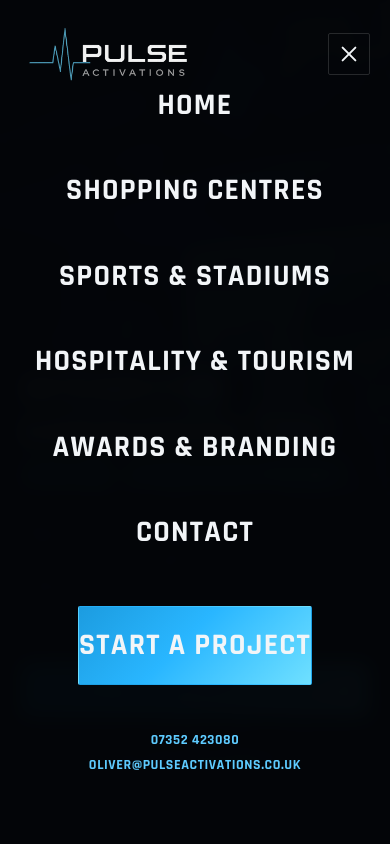
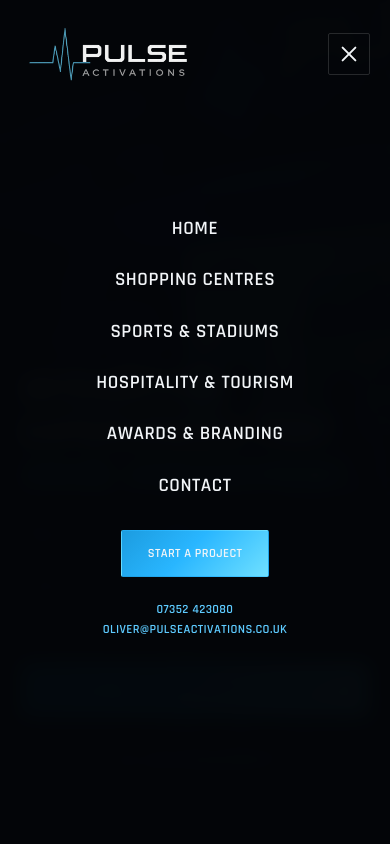
Before and after one commit to dotcomsolutionsAB/pulse_activation, a plain HTML site: page index.html in a window 390 px wide. Both pictures are taken after a click on the button "Toggle menu". Shown: the top 844 px of the page. Drawn offline with Linux system fonts and the light colour scheme.

Commit message:
Tighten mobile nav sizing

```diff
--- a/assets/css/style.css
+++ b/assets/css/style.css
@@ -248,7 +248,7 @@
   z-index: 999;
   display:flex; flex-direction:column;
   align-items:center; justify-content:center;
-  gap: 8px;
+  gap: 2px;
   opacity:0; visibility:hidden;
   transform: translateY(-12px);
   transition: opacity .35s var(--ease), transform .35s var(--ease), visibility .35s;
@@ -256,19 +256,19 @@
 .mobile-nav.is-open{ opacity:1; visibility:visible; transform: translateY(0); }
 .mobile-nav a{
   font-family:'Rajdhani',sans-serif;
-  font-size: 30px;
-  font-weight:700;
+  font-size: 19px;
+  font-weight:600;
   text-transform:uppercase;
-  letter-spacing: 0.04em;
+  letter-spacing: 0.03em;
   color: var(--text);
-  padding: 14px 0;
+  padding: 9px 0;
 }
 .mobile-nav a.active{ color: var(--blue-2); }
-.mobile-nav .mobile-cta{ margin-top: 26px; }
+.mobile-nav .mobile-cta.btn{ margin-top: 18px; padding: 12px 26px; font-size:12.5px; }
 .mobile-nav .mobile-contact{
-  margin-top:34px; text-align:center; color:var(--muted); font-size:14px;
+  margin-top:20px; text-align:center; color:var(--muted); font-size:12.5px;
 }
-.mobile-nav .mobile-contact a{ font-size:14px; color:var(--blue-2); padding:4px 0; }
+.mobile-nav .mobile-contact a{ font-size:12.5px; color:var(--blue-2); padding:3px 0; }
 
 body.nav-open{ overflow:hidden; }
 
```
